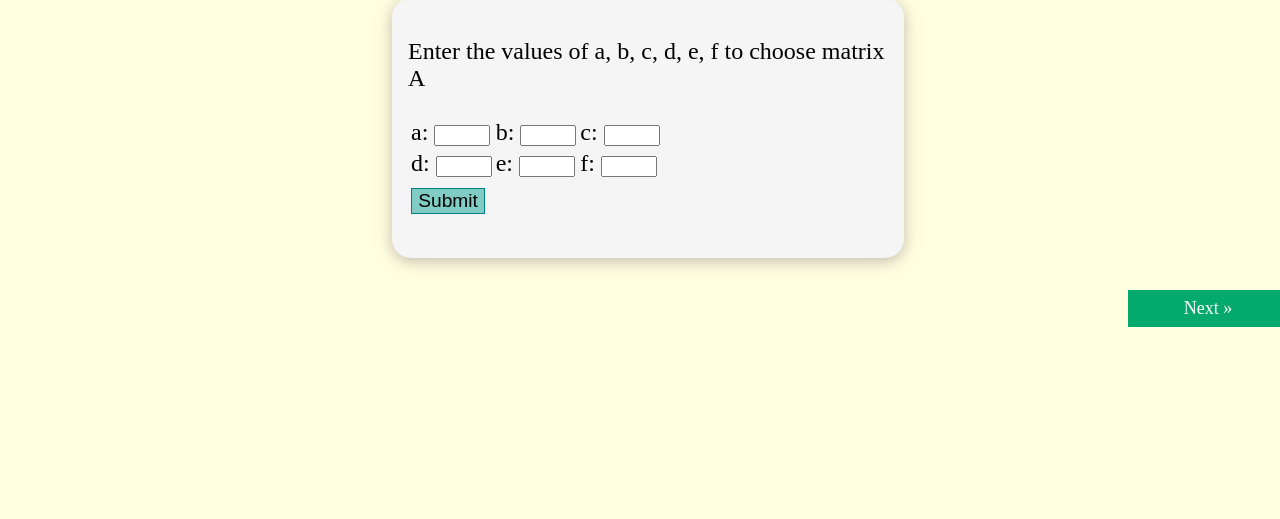
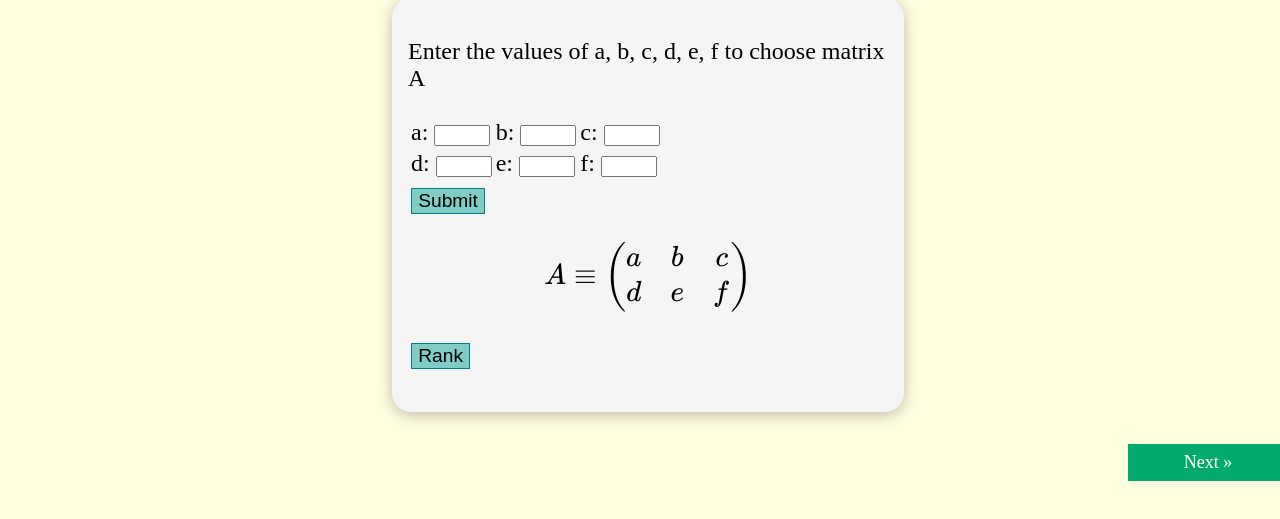
Before and after one commit to virtual-labs/exp-rank-nullity-dei, a plain HTML site: page experiment/simulation/index.html in a window 1280 px wide. Shown: the part 63-582 px from the top of the page. Drawn offline with nearby package versions, Linux system fonts and the light colour scheme; some packages are replaced by stand-ins of ours.

Commit message:
Update index.html

```diff
--- a/experiment/simulation/index.html
+++ b/experiment/simulation/index.html
@@ -39,8 +39,9 @@
       </table>
 
       <button class="subbtn" id="subbtn" onclick="smatrix()">Submit</button>
-      <p id="mat"></p>
-      <button class="subbtn" id="calcbtn" style="display:none;" onclick="showexp()">Rank</button>
+
+      <p id="mat">\[ A \equiv \begin{pmatrix} a & b & c \\ d & e & f \end{pmatrix} \]</p>
+      <button class="subbtn" id="calcbtn" onclick="showexp()">Rank</button>
       <p id="result"></p>
 
       <a href="javascript:calculateRank()" class="subbtn2" id="calcbtn2" style="display:none;">See Explanation</a>
```
